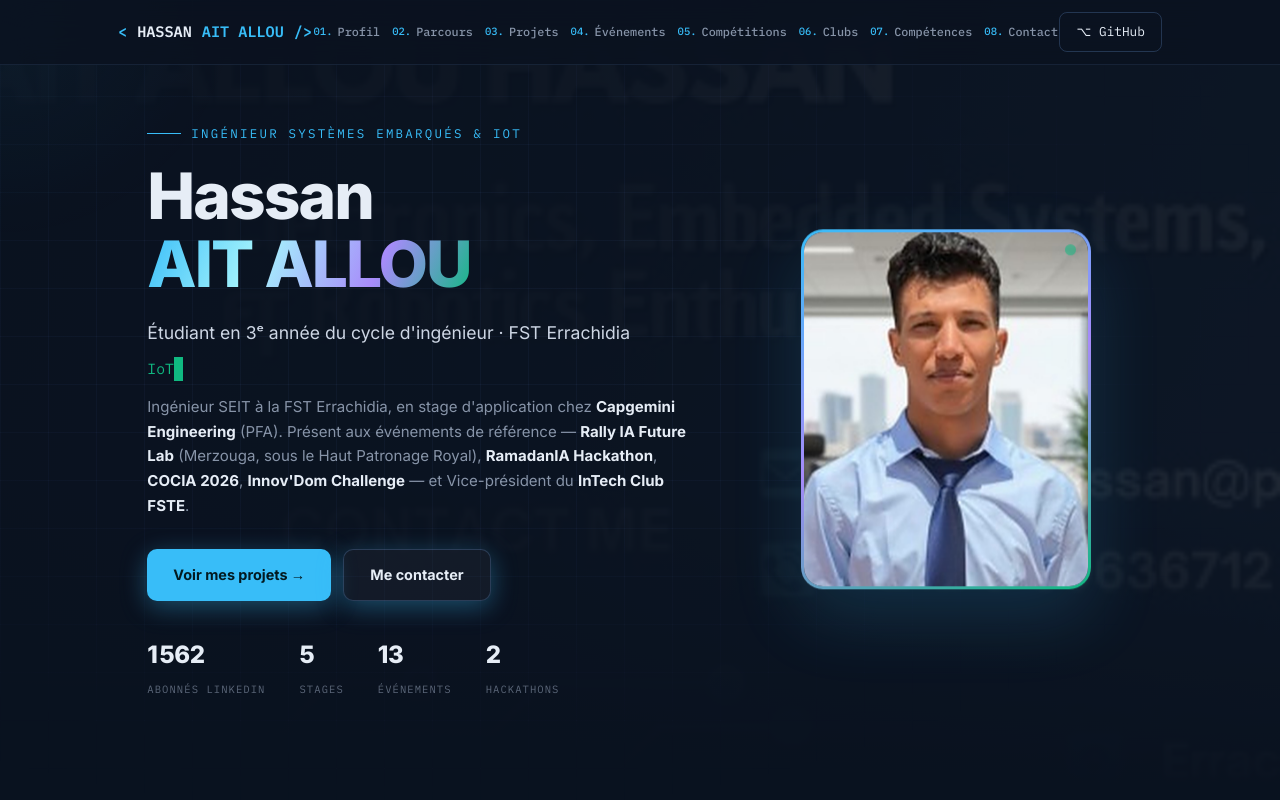
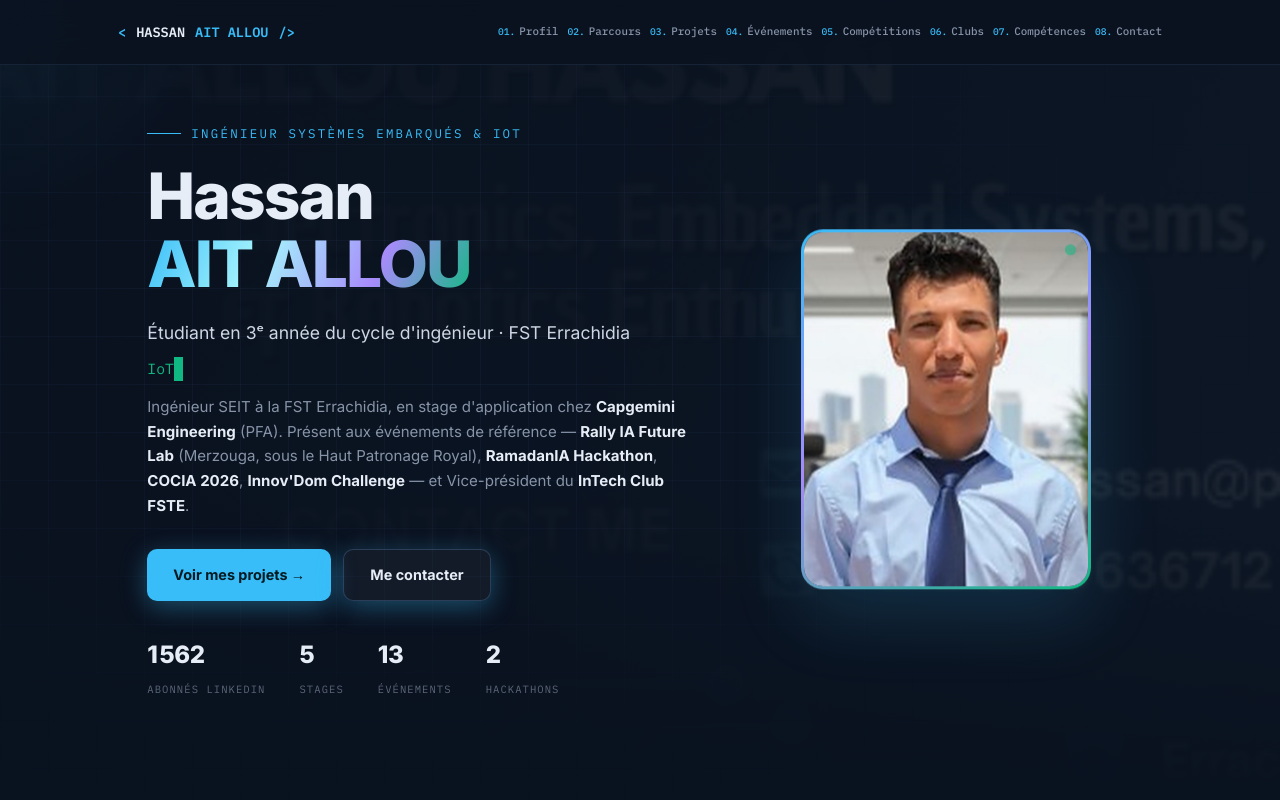
Before and after one commit to hassanaitallou/hassanaitallou.github.io, a plain HTML site: page index.html in a window 1280 px wide. Shown: the top 800 px of the page. Drawn offline with Linux system fonts and the light colour scheme.

Commit message:
ux: nav fits 8 sections (nowrap, smaller type, GitHub button hidden below 1360px)

```diff
--- a/index.html
+++ b/index.html
@@ -29,9 +29,9 @@ a{color:var(--teal);text-decoration:none}:focus-visible{outline:2px solid var(--
 #progress{position:fixed;top:0;left:0;height:2px;width:0%;z-index:200;background:linear-gradient(90deg,var(--teal),var(--violet),var(--emerald));transition:width .12s linear}
 nav{position:fixed;top:0;width:100%;z-index:100;background:rgba(10,18,32,.8);backdrop-filter:blur(18px);border-bottom:1px solid var(--line)}
 nav .wrap{display:flex;justify-content:space-between;align-items:center;height:64px}
-.brand{display:flex;align-items:center;gap:10px;font-family:var(--mono);font-weight:600;font-size:.95rem}.brand b{color:var(--teal)}
-nav ul{display:flex;gap:12px;list-style:none;align-items:center}nav ul a{color:var(--muted);font-size:.74rem;font-weight:500;font-family:var(--mono);display:flex;align-items:center;gap:5px}nav ul a .n{color:var(--teal);font-size:.66rem}nav ul a:hover{color:var(--teal)}
-.gh{display:inline-flex;align-items:center;gap:8px;border:1px solid var(--line-strong);color:var(--text);padding:8px 16px;border-radius:8px;font-size:.8rem;font-family:var(--mono);transition:.25s}.gh:hover{border-color:var(--teal);box-shadow:0 0 18px rgba(56,189,248,.2)}
+.brand{display:flex;align-items:center;gap:10px;font-family:var(--mono);font-weight:600;font-size:.85rem;white-space:nowrap}.brand b{color:var(--teal)}
+nav ul{display:flex;gap:9px;list-style:none;align-items:center;white-space:nowrap}nav ul a{color:var(--muted);font-size:.68rem;font-weight:500;font-family:var(--mono);display:flex;align-items:center;gap:4px}nav ul a .n{color:var(--teal);font-size:.6rem}nav ul a:hover{color:var(--teal)}
+.gh{display:inline-flex;align-items:center;gap:8px;border:1px solid var(--line-strong);color:var(--text);padding:8px 16px;border-radius:8px;font-size:.8rem;font-family:var(--mono);white-space:nowrap;transition:.25s}.gh:hover{border-color:var(--teal);box-shadow:0 0 18px rgba(56,189,248,.2)}@media(max-width:1360px){.gh{display:none}}
 header{min-height:100vh;display:flex;align-items:center;position:relative;overflow:hidden}
 #bannerBg{position:absolute;inset:0;background:url('assets/banner.jpg') center/cover no-repeat;opacity:.22;filter:saturate(.7)}
 #bannerBg::after{content:"";position:absolute;inset:0;background:linear-gradient(105deg,rgba(10,18,32,.97) 0%,rgba(10,18,32,.88) 45%,rgba(10,18,32,.55) 100%),linear-gradient(180deg,transparent 60%,var(--bg) 100%)}
```
